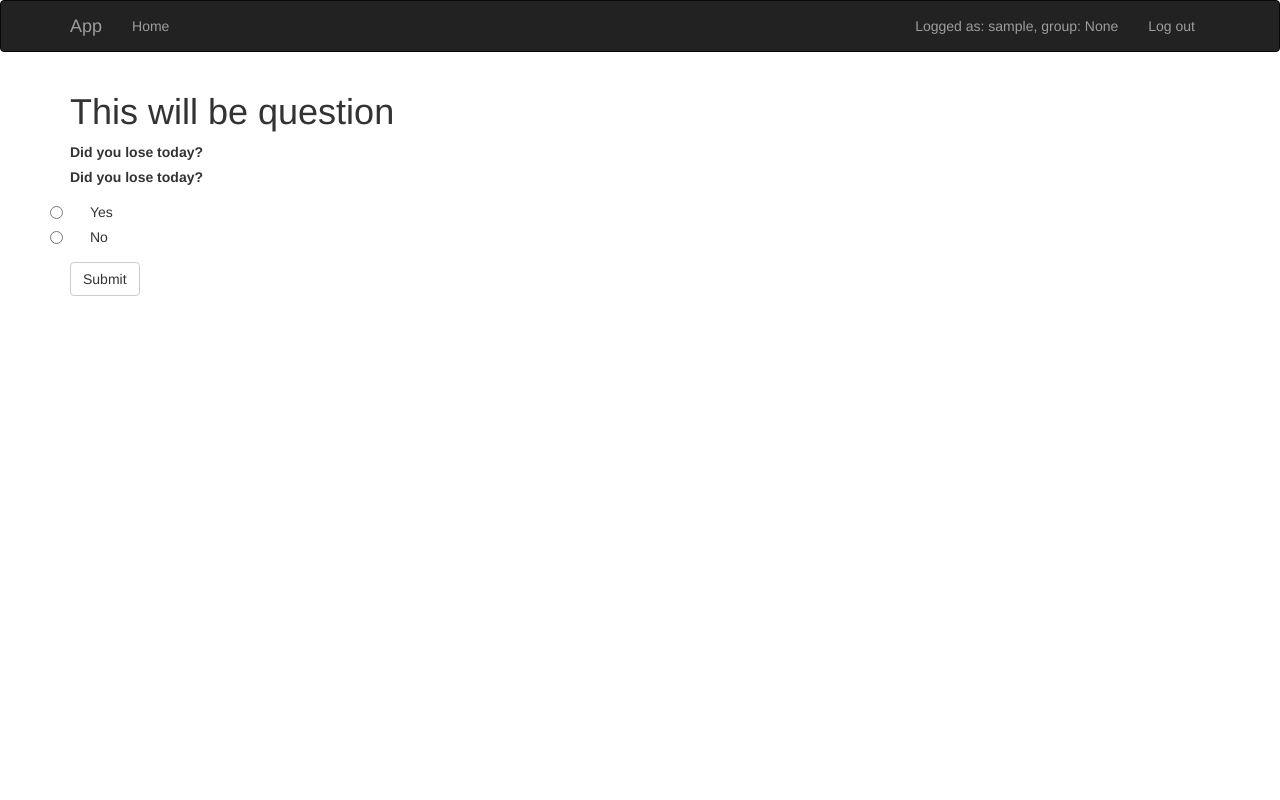
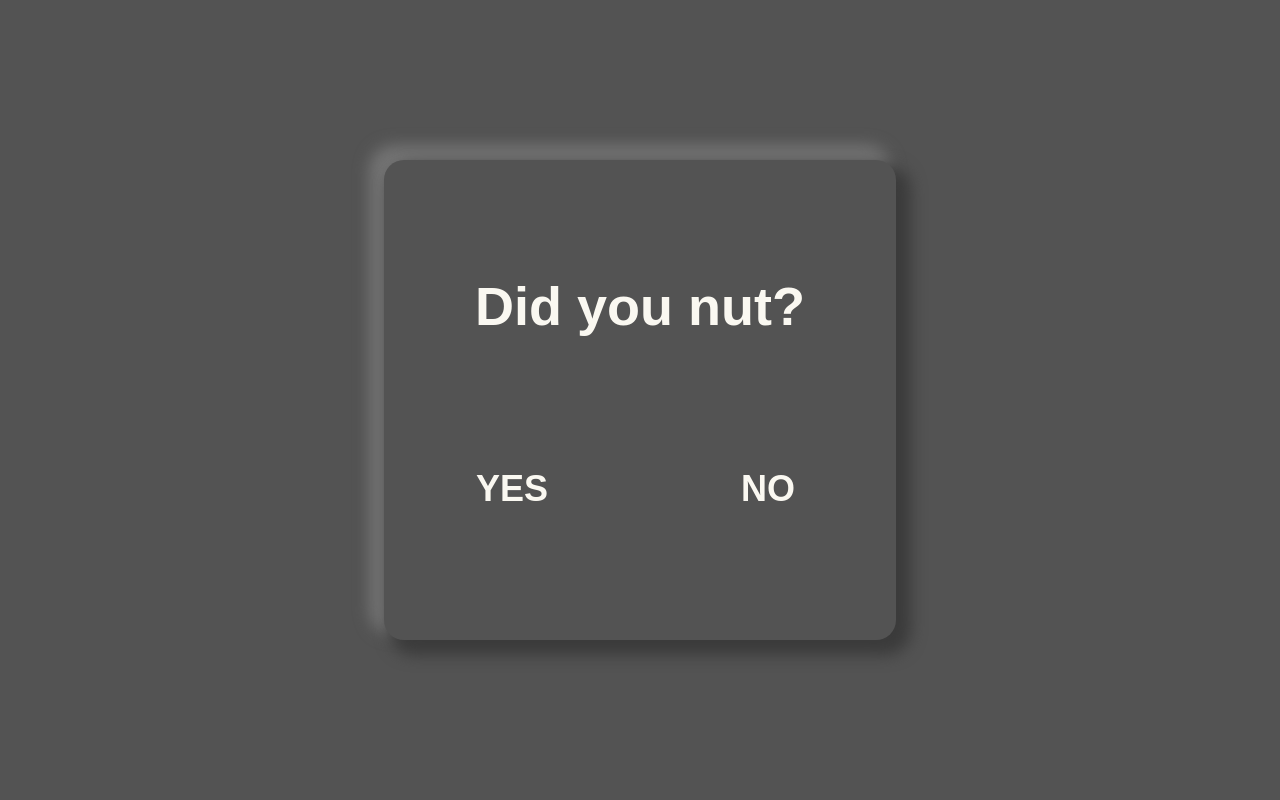
Before and after one commit to RafalKornel/NoNugatNotifier, a Flask app: page /question in a window 1280 px wide. Run offline with Flask 2, Linux system fonts and the light colour scheme; the visitor is signed in with stand-in values (Sample User, id 1); data comes from the database, SQL or seed files in the repository; some libraries are stand-ins or nearby versions.

Commit message:
[NEW] Finished layout

```diff
--- a/app/main/views.py
+++ b/app/main/views.py
@@ -10,7 +10,7 @@ from ..models import User
 @main.route("/")
 def index():
     if not current_user.is_authenticated:
-        return render_template("index.html")
+        return redirect(url_for("auth.login"))
     else:
         if not current_user.seen_today():
             current_user.answered_today = False
@@ -39,33 +39,42 @@ def calendar():
         calendar = users_calendar)
 
 
-@main.route("/question", methods=["GET", "POST"])
+@main.route("/question")
 @login_required
 def question():
 
     if current_user.answered_today:
-        flash("Already answered today.")
         return redirect(url_for("main.calendar"))
 
     if current_user.failed:
-        flash("Sorry, you failed.")
         return redirect(url_for("main.calendar"))
+
+    return render_template( "question.html", form=QuestionForm() )
+
+
+@main.route("/answer/<ans>")
+@login_required
+def answer(ans):
+
+    if ans not in ["yes", "no"]:
+        return redirect(url_for("main.question"))
+
+    answer = (ans == "yes")
+
+    current_user.date_of_failure = date.today()
+    current_user.failed = answer
+    current_user.answered_today = True
+    current_user.last_seen = date.today()
+
+    db.session.add(current_user)
+    db.session.commit()
+
+    return redirect(url_for("main.calendar"))
+
 
     form = QuestionForm()
     if form.validate_on_submit():
         answer = True if form.answer.data == "yes" else False
 
-        if answer:
-            current_user.date_of_failure = date.today()
 
-        current_user.failed = answer
-        current_user.answered_today = True
-        current_user.last_seen = date.today()
-
-        db.session.add(current_user)
-        db.session.commit()
-
-        return redirect(url_for("main.calendar"))
-
-
-    return render_template( "question.html", form=form )
+    return redirect(url_for("main.question"))
--- /dev/null
+++ b/app/static/main.css
@@ -0,0 +1,29 @@
+:root {
+    --dark: #535353;
+    --dark-darker: #3b3b3b;
+    --dark-lighter: #747474;
+    --light: #FAF8F1;
+    --side-circ-size: 34px;
+}
+
+body, html {
+    margin: 0;
+    font-family: 'Quicksand', sans-serif;
+    background-color: var(--light);
+}
+
+body {
+    display: flex;
+    flex-direction: row;
+    width: 100vw;
+    height: 100vh;
+}
+
+li {
+    list-style: none;
+}
+
+a {
+    text-decoration: none;
+    color: var(--light);
+}
--- a/app/templates/base.html
+++ b/app/templates/base.html
@@ -1,37 +1,7 @@
+<link rel="stylesheet" href="{{ url_for('static', filename='main.css') }}">
 {% extends "bootstrap/base.html" %}
 
 {% block title %}Template page{% endblock %}
-
-{% block navbar %}
-<div class="navbar navbar-inverse" role="navigation">
-    <div class="container">
-        <div class="navbar-header">
-            <button type="button" class="navbar-toggle" data-toggle="collapse" data-target=".navbar-collapse">
-                <span class="sr-only">Toggle navigation</span>
-                <span class="icon-bar"></span>
-                <span class="icon-bar"></span>
-                <span class="icon-bar"></span>
-            </button>
-            <a class="navbar-brand" href="/">App</a>
-        </div>
-        <div class="navbar-collapse collapse" >
-            <ul class="nav navbar-nav">
-                <li><a href="/">Home</a></li>
-            </ul>
-
-            <ul class="nav navbar-nav navbar-right">
-                {% if current_user.is_authenticated %}
-                <li><a style="cursor: default;">Logged as: {{ current_user.username }}, group: {{ current_user.group }}</a></li>
-                <li><a href="{{ url_for('auth.logout') }}">Log out</a></li>
-                {% else %}
-                <li><a href="{{ url_for('auth.login') }}">Log in</a></li>
-                {% endif %}
-            </ul>
-
-        </div>
-    </div>
-</div>
-{% endblock %}
 
 {% block content %}
 <div class="container">
@@ -47,6 +17,5 @@
 {% endblock %}
 
 {% block scripts %}
-{{ super() }}
-{{ moment.include_moment() }}
+
 {% endblock %}
--- a/app/templates/calendar.html
+++ b/app/templates/calendar.html
@@ -1,5 +1,8 @@
+<link rel="stylesheet" href="{{ url_for('static', filename='main.css') }}">
 <link rel="stylesheet" href="{{ url_for('static', filename='style.css') }}">
 <link href="https://fonts.googleapis.com/css2?family=Quicksand:wght@400;500;700&display=swap" rel="stylesheet">
+
+<title>NoNugatNovember</title>
 
 <aside class="sidebar">
     <h1>NoNugatNotifier</h1>
@@ -53,7 +56,7 @@
                 {% for u in calendar[i] %}
 
                 <div class="user-calendar">
-                <div class="circle-sidebar smaller" style="background: {{u.color}};"></div>
+                    <div class="circle-sidebar smaller" style="background: {{u.color}};"></div>
                     <div class="username"> {{u.username}} </div>
                 </div>
             {% endfor %}
--- a/app/templates/question.html
+++ b/app/templates/question.html
@@ -1,12 +1,78 @@
-{% extends "base.html" %}
+<link rel="stylesheet" href="{{ url_for('static', filename='main.css') }}">
 
-{% block page_content %}
+<style>
+    body {
+        background: var(--dark);
+    }
+    h1 {
+        color: var(--light);
+        margin-bottom: auto;
+        margin-top: auto;
+        font-size: 54px;
+    }
+    .question {
+        background-color: var(--dark);
+        margin: auto;
+        width: 40%;
+        height: 60%;
+        display: flex;
+        flex-direction: column;
+        text-align: center;
+        justify-content: center;
 
-<h1>This will be question</h1>
+        border-radius: 20px;
 
-{% import 'bootstrap/wtf.html' as wtf %}
+        box-shadow:  10px  10px 15px 5px var(--dark-darker),
+                    -10px -10px 15px 5px var(--dark-lighter);
+    }
 
-{{ form.answer.label }}
-{{ wtf.quick_form(form)}}
+    .answers {
+        margin-bottom: auto;
+        display: flex;
+    }
 
-{% endblock %}
+    .answer:hover {
+        box-shadow:  10px  10px 15px 5px var(--dark-darker),
+                    -10px -10px 15px 5px var(--dark-lighter);
+    }
+
+    .answer {
+        width: 3em;
+        height: 2em;
+        line-height: 2em;
+        border-radius: 20px;
+        margin: 0 auto;
+        font-size: 36px;
+        transition: all 250ms ease;
+        position: relative;
+        display: flex;
+    }
+
+
+    a {
+        position: absolute;
+        width: 100%;
+        height: 100%;
+        margin: auto;
+        font-weight: bold;
+    }
+
+    @media screen and (max-width: 1000px) {
+        .question {
+            width: 80%;
+        }
+    }
+</style>
+
+
+<div class="question">
+    <h1>Did you nut?</h1>
+    <div class="answers">
+        <div class="answer">
+            <a href="/answer/yes"><span class="btn">YES</span></a>
+        </div>
+        <div class="answer">
+            <a href="/answer/no"><span class="btn">NO</span></a>
+        </div>
+    </div>
+</div>
```
Also changed, not shown: app/static/forms.css (added, +29 -0 lines), app/static/style.css (+1 -40 lines), app/templates/auth/login.html (+18 -5 lines), app/templates/auth/login_unused.html (added, +9 -0 lines).
